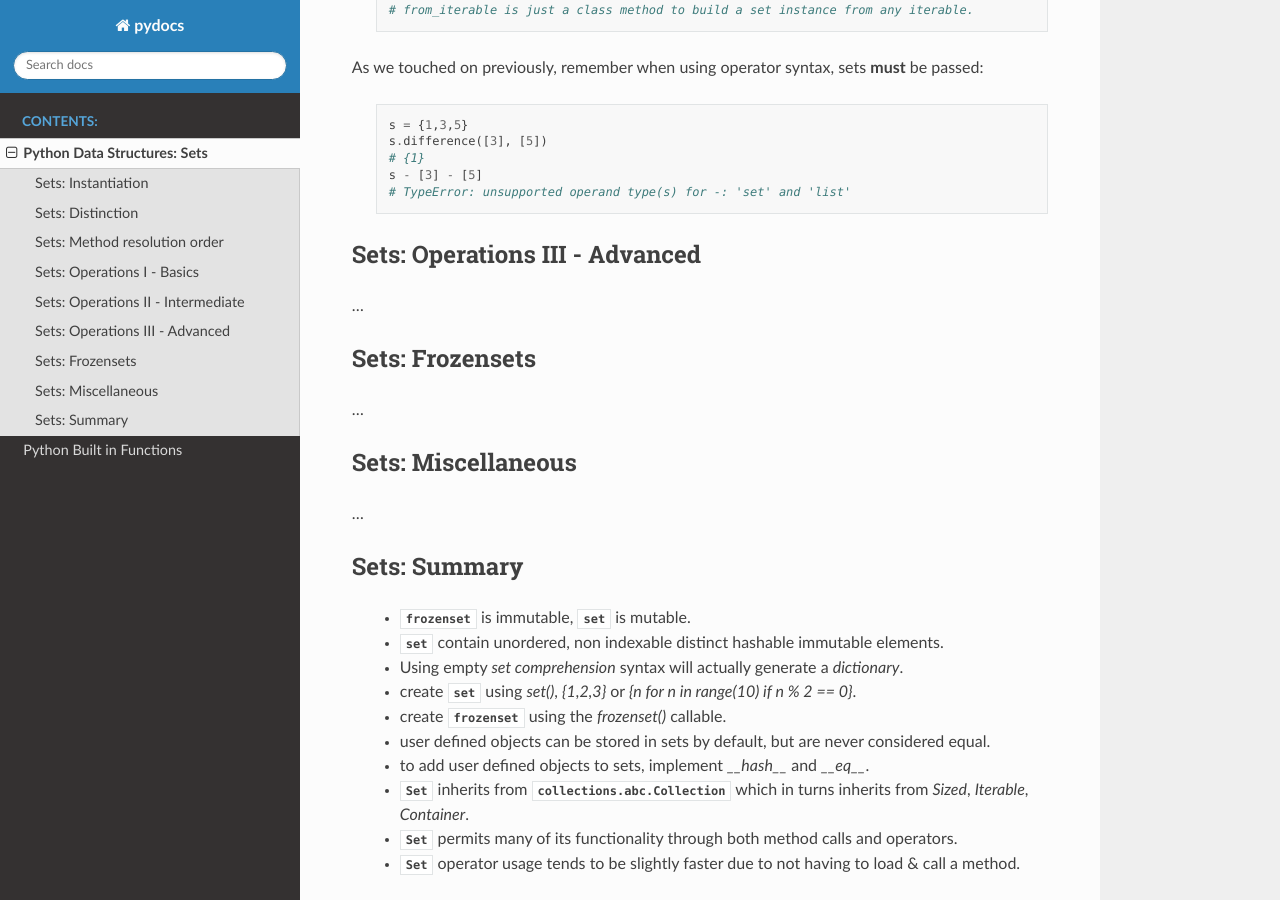
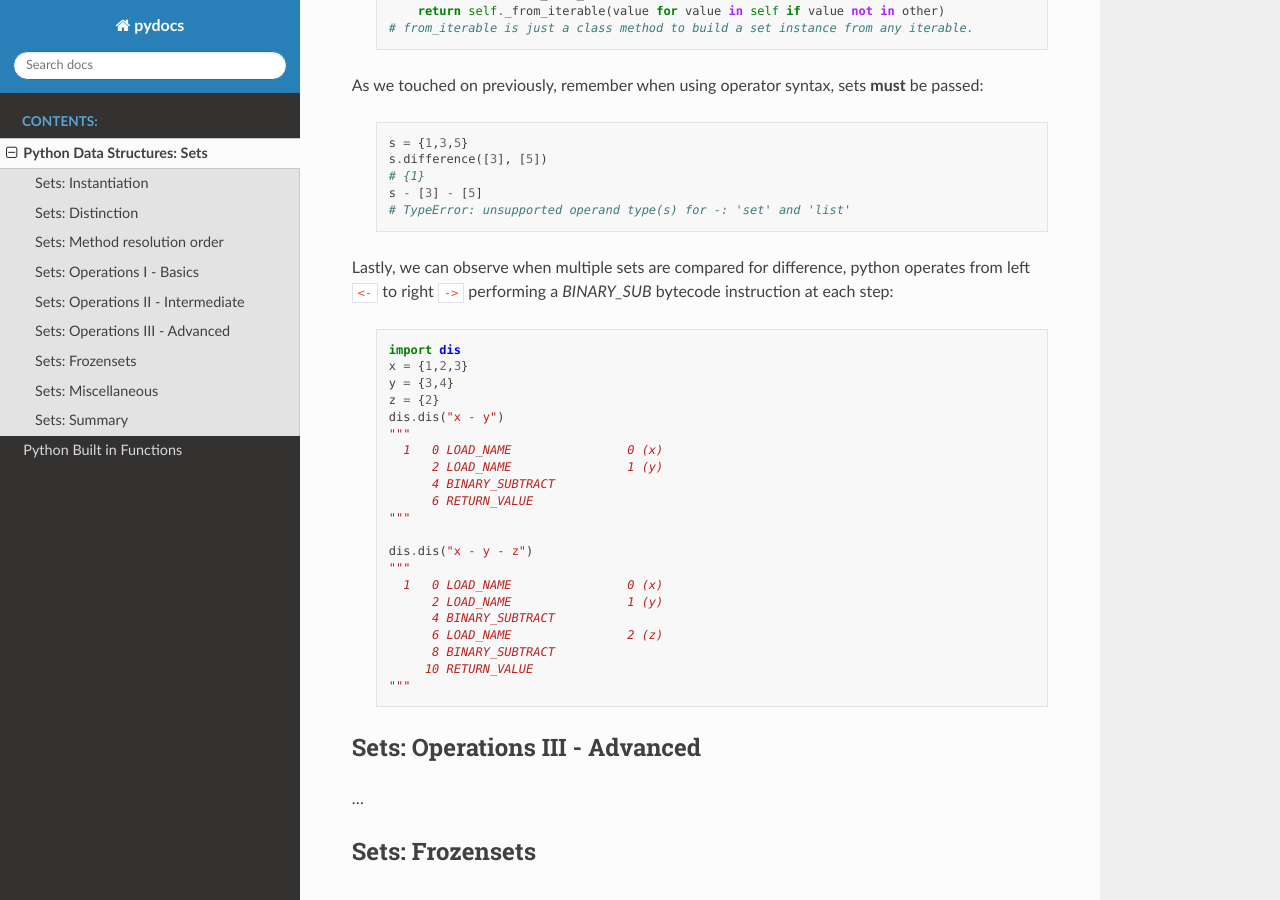
Before and after one commit to symonk/pydocs, a Sphinx documentation site: the page built from docs/source/_data_structures/sets.rst, in a window 1280 px wide and 900 px high, scrolled down 7490 px. Built offline with Sphinx 7.4.7 and the Read the Docs theme 2.0.0, drawn with Linux system fonts in a browser that asks for light colours.

Commit message:
more on sets difference, inspecting bytecode instructions for multiple operator calls

```diff
--- a/docs/source/_data_structures/sets.rst
+++ b/docs/source/_data_structures/sets.rst
@@ -379,6 +379,7 @@ previously built, here is a documented example using 3 sets:
         # {1}
 
 Python implements this behaviour at the operator level by implementing ``__sub__``:
+
     .. code-block:: python
 
         def __sub__(self, other):
@@ -398,6 +399,34 @@ As we touched on previously, remember when using operator syntax, sets **must**
         # {1}
         s - [3] - [5]
         # TypeError: unsupported operand type(s) for -: 'set' and 'list'
+
+Lastly, we can observe when multiple sets are compared for difference, python operates
+from left ``<-`` to right ``->`` performing a `BINARY_SUB` bytecode instruction at each step:
+
+    .. code-block:: python
+
+        import dis
+        x = {1,2,3}
+        y = {3,4}
+        z = {2}
+        dis.dis("x - y")
+        """
+          1   0 LOAD_NAME                0 (x)
+              2 LOAD_NAME                1 (y)
+              4 BINARY_SUBTRACT
+              6 RETURN_VALUE
+        """
+
+        dis.dis("x - y - z")
+        """
+          1   0 LOAD_NAME                0 (x)
+              2 LOAD_NAME                1 (y)
+              4 BINARY_SUBTRACT
+              6 LOAD_NAME                2 (z)
+              8 BINARY_SUBTRACT
+             10 RETURN_VALUE
+        """
+
 
 Sets: Operations III - Advanced
 --------------------------------
```
